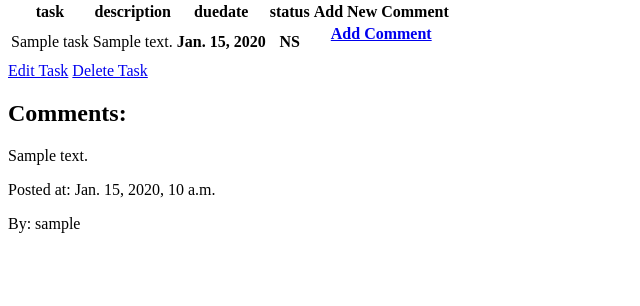
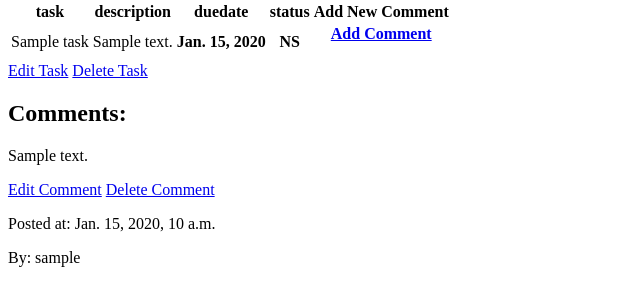
Before and after one commit to ebraa409/OpFlow, a Django app: page /tasks/1/ in a window 1280 px wide. Shown: the part 116-422 px from the top of the page, without its empty margins (0-640 px from the left). Run offline with Django 4.2, Linux system fonts and the light colour scheme; tables that the repository leaves empty hold one stand-in row (values such as "Sample post").

Commit message:
update comment and delete

```diff
--- a/main_app/models.py
+++ b/main_app/models.py
@@ -59,3 +59,6 @@ class Comment(models.Model):
 
     def __str__(self):
         return f'{self.text} ({self.id})'
+
+    def get_absolute_url(self):
+      return reverse('tasks_detail', kwargs={'pk': self.id})
--- a/main_app/templates/main_app/task_detail.html
+++ b/main_app/templates/main_app/task_detail.html
@@ -30,11 +30,14 @@
   <h2>Comments:</h2>
   <div>
     {% for comment in task.comment_set.all %}
-      <p>{{ comment.text }}</p>
+      <p>{{ comment.text }}</p> <a href="{% url 'comments_update' comment.id %}">Edit Comment</a>
+      <a href="{% url 'comments_delete' comment.id %}">Delete Comment</a>
       <p>Posted at: {{ comment.posted_at }}</p>
       <p>By: {{ comment.user.username }}</p>
     {% endfor %}
   </div>
 </div>
 
+
+
 {% endblock %}
--- a/main_app/urls.py
+++ b/main_app/urls.py
@@ -38,5 +38,7 @@ urlpatterns = [
   # path('comments/create', views.CommentCreate.as_view(), name='comments_create'),
   # path('tasks/<int:task_id>/add_comments/', views.add_comments, name='add_comments'),
   path('tasks/<int:task_id>/add_comment', views.add_comment, name='add_comment'),
+  path('comments/<int:pk>/update/', views.CommentUpdate.as_view(), name='comments_update'),
+  path('comments/<int:pk>/delete/', views.CommentDelete.as_view(), name='comments_delete'),
 
 ]
--- a/main_app/views.py
+++ b/main_app/views.py
@@ -168,6 +168,14 @@ def unassoc_task(request, workspace_id, task_id):
   Workspace.objects.get(id=workspace_id).tasks.remove(task_id)
   return redirect('detail', workspace_id=workspace_id)
 
+class CommentUpdate(UpdateView):
+  model = Comment
+  fields = ['text']
+
+class CommentDelete(DeleteView):
+  model = Comment
+  fields = ['text']
+  success_url = '/tasks'
 
 # class CommentCreate(CreateView):
 #   model = Comment
```
Also changed, not shown: main_app/templates/main_app/comment_confirm_delete.html (added, +16 -0 lines).
